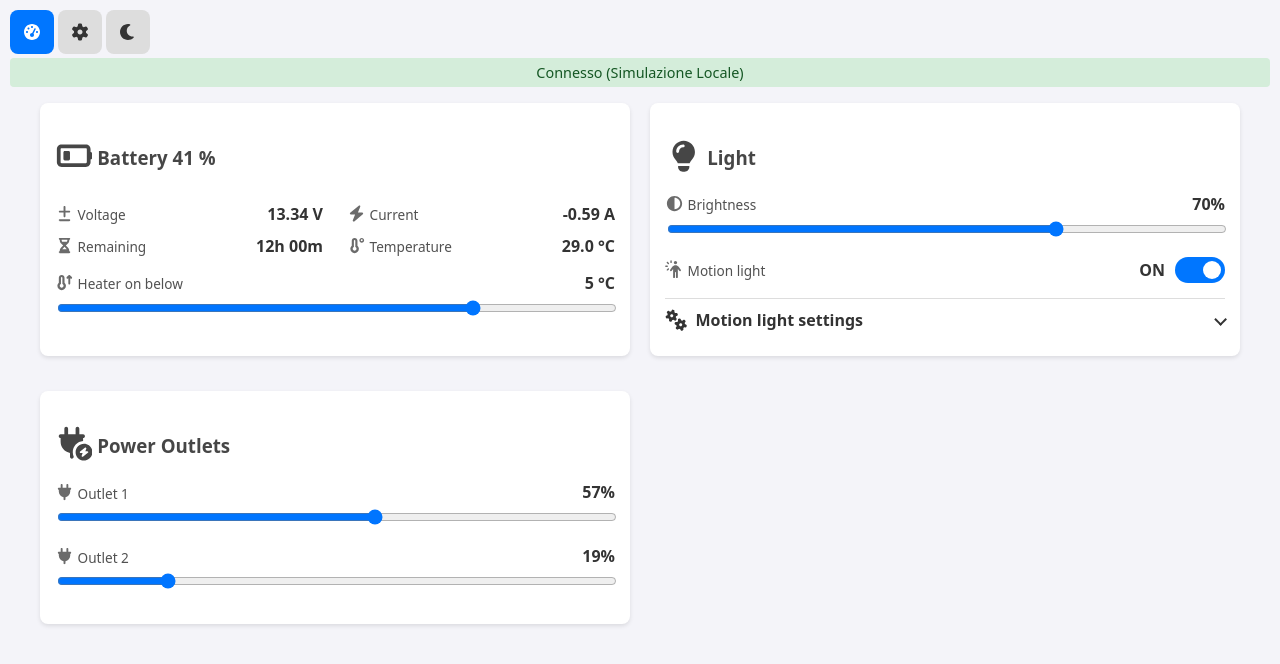
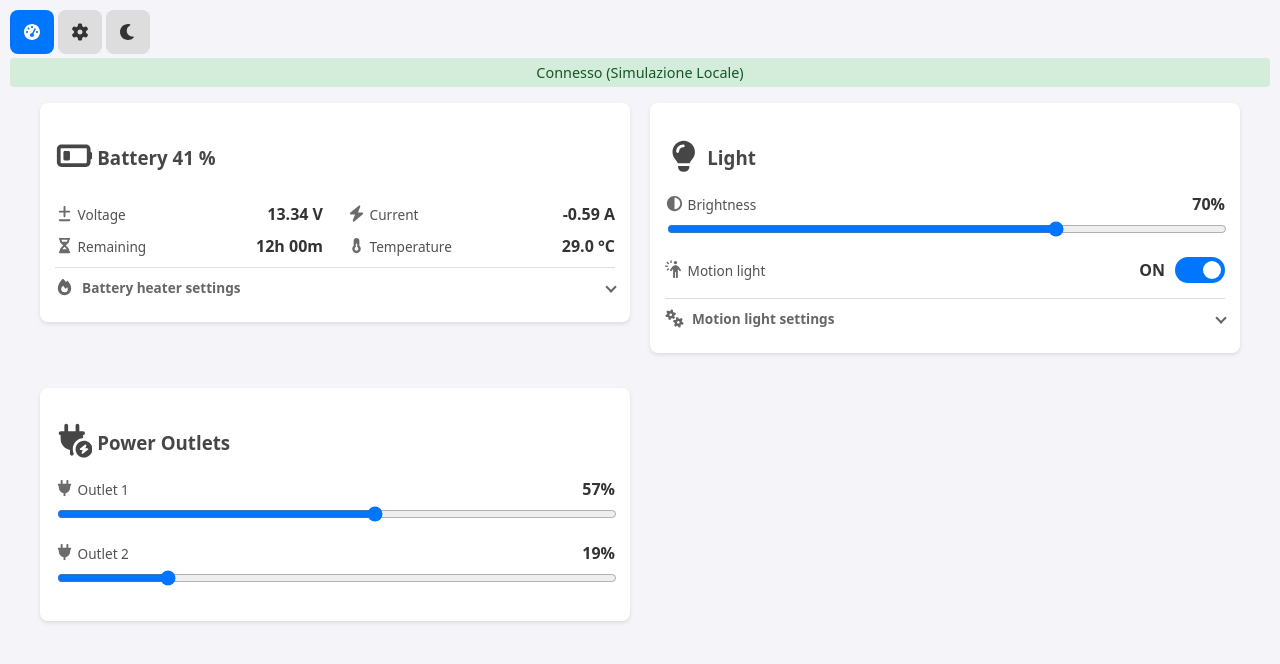
Before and after one commit to picciux/field-battery-monitor, a website built with Vite: page webui/index.html in a window 1280 px wide. Built offline with nearby package versions, Linux system fonts and the light colour scheme.

Commit message:
Fold battery heater lt, add fire icon.

```diff
--- a/webui/index.html
+++ b/webui/index.html
@@ -49,6 +49,9 @@
     </symbol>
     <symbol id="i-exclamation" viewBox="0 0 640 640">
       <path d="M320 496C342.1 496 360 513.9 360 536C360 558.1 342.1 576 320 576C297.9 576 280 558.1 280 536C280 513.9 297.9 496 320 496zM320 64C346.5 64 368 85.5 368 112C368 112.6 368 113.1 368 113.7L352 417.7C351.1 434.7 337 448 320 448C303 448 289 434.7 288 417.7L272 113.7C272 113.1 272 112.6 272 112C272 85.5 293.5 64 320 64z" />
+    </symbol>
+    <symbol id="i-fire" viewBox="0 0 640 640">
+      <path d="M256.5 37.6C265.8 29.8 279.5 30.1 288.4 38.5C300.7 50.1 311.7 62.9 322.3 75.9C335.8 92.4 352 114.2 367.6 140.1C372.8 133.3 377.6 127.3 381.8 122.2C382.9 120.9 384 119.5 385.1 118.1C393 108.3 402.8 96 415.9 96C429.3 96 438.7 107.9 446.7 118.1C448 119.8 449.3 121.4 450.6 122.9C460.9 135.3 474.6 153.2 488.3 175.3C515.5 219.2 543.9 281.7 543.9 351.9C543.9 475.6 443.6 575.9 319.9 575.9C196.2 575.9 96 475.7 96 352C96 260.9 137.1 182 176.5 127C196.4 99.3 216.2 77.1 231.1 61.9C239.3 53.5 247.6 45.2 256.6 37.7zM321.7 480C347 480 369.4 473 390.5 459C432.6 429.6 443.9 370.8 418.6 324.6C414.1 315.6 402.6 315 396.1 322.6L370.9 351.9C364.3 359.5 352.4 359.3 346.2 351.4C328.9 329.3 297.1 289 280.9 268.4C275.5 261.5 265.7 260.4 259.4 266.5C241.1 284.3 207.9 323.3 207.9 370.8C207.9 439.4 258.5 480 321.6 480z"/>
     </symbol>
     <symbol id="i-floppy-disk" viewBox="0 0 640 640">
       <path d="M160 96C124.7 96 96 124.7 96 160L96 480C96 515.3 124.7 544 160 544L480 544C515.3 544 544 515.3 544 480L544 237.3C544 220.3 537.3 204 525.3 192L448 114.7C436 102.7 419.7 96 402.7 96L160 96zM192 192C192 174.3 206.3 160 224 160L384 160C401.7 160 416 174.3 416 192L416 256C416 273.7 401.7 288 384 288L224 288C206.3 288 192 273.7 192 256L192 192zM320 352C355.3 352 384 380.7 384 416C384 451.3 355.3 480 320 480C284.7 480 256 451.3 256 416C256 380.7 284.7 352 320 352z" />
@@ -178,17 +181,21 @@
             <span class="ctl-value"><span id="batt-autonomy">--</span></span>
           </div>
           <div class="ro" title="Battery temperature">
-            <span class="lbl"><svg class="icon"><use href="#i-temperature-high"/></svg> Temperature</span>
+            <span class="lbl"><svg class="icon"><use href="#i-temperature-half"/></svg> Temperature</span>
             <span class="ctl-value"><span id="batt-temperature">--</span> °C</span>
           </div>
         </div>
-        <div class="ctl">
-          <div class="ctl-head" title="The heater turns on when battery temperature falls to this value">
-            <span class="lbl"><svg class="icon"><use href="#i-temperature-arrow-up"/></svg> Heater on below</span>
-            <span class="ctl-value"><span id="val-batt-lt">--</span> °C</span>
+
+        <details class="fold" id="battery-heater-details">
+          <summary><svg class="icon"><use href="#i-fire"/></svg> Battery heater settings</summary>
+          <div class="ctl">
+            <div class="ctl-head" title="The heater turns on when battery temperature falls to this value">
+              <span class="lbl">Turn on below</span>
+              <span class="ctl-value"><span id="val-batt-lt">--</span> °C</span>
+            </div>
+            <input type="range" id="slider-batt-lt" min="-10" max="10" value="5" aria-label="Heater on below">
           </div>
-          <input type="range" id="slider-batt-lt" min="-10" max="10" value="5" aria-label="Heater on below">
-        </div>
+        </details>
       </div>
 
       <!-- Sezione Luci (Slider) -->
--- a/webui/style.css
+++ b/webui/style.css
@@ -163,6 +163,7 @@ body.dark .status-bar.offline { background: #3e0e12; color: #ff6e30; }
 /* --- DETAILS COLLASSABILE --- */
 details.fold { border-top: 1px solid var(--border); margin-top: 5px; }
 details.fold > summary {
+  font-size: 0.85em; opacity: 0.75;
   display: flex; align-items: center; gap: 8px;
   padding: 10px 0; font-weight: bold; cursor: pointer;
   user-select: none; list-style: none;
@@ -259,7 +260,7 @@ body.dark input[type="range"] {
     display: grid;
     grid-template-columns: 1fr 1fr;
     gap: 20px;
-    align-items: stretch;
+    align-items: start;
   }
 
   /* Forza la sezione di Upload a occupare l'intera larghezza se necessario */
```
